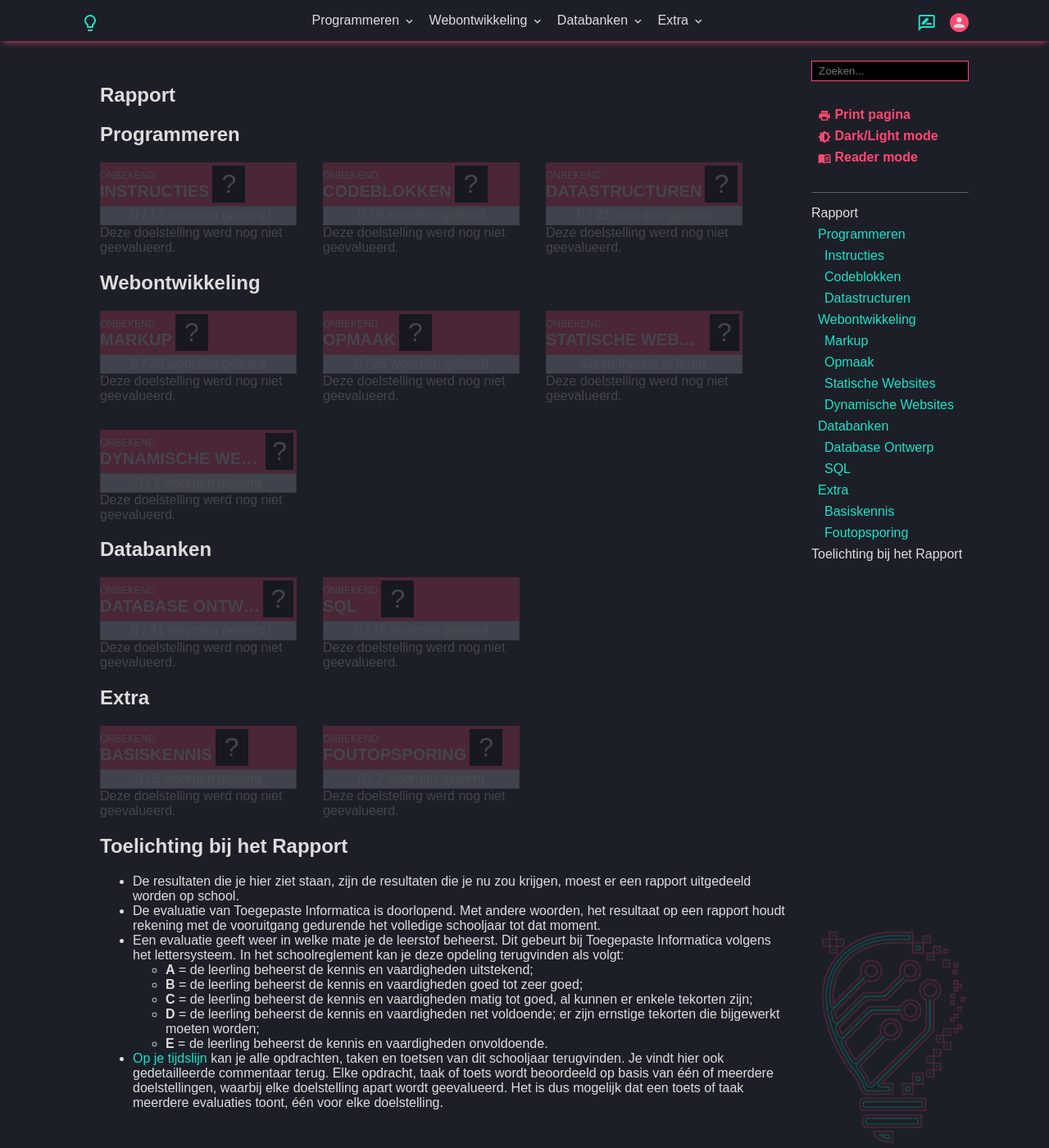
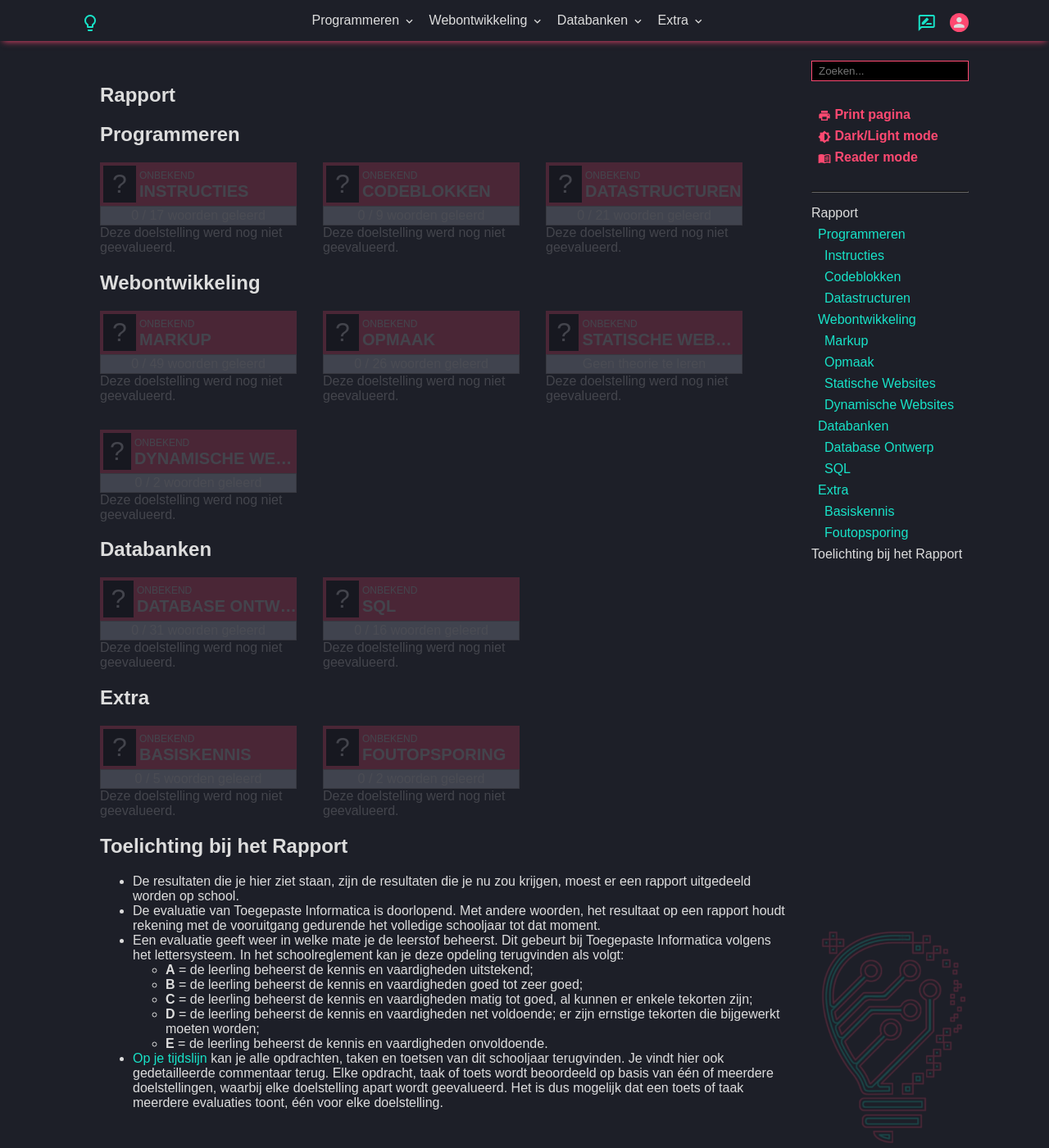
Before and after one commit to T-INFORMATICA/t-informatica.github.io, a Jekyll site: the page built from lms-reportcard.html, in a window 1280 px wide and 1400 px high. Shown: the whole window at 82% size. Built offline with Jekyll 4.4.1, drawn with Linux system fonts in a browser that asks for light colours; comment, search, counter and statistics services are not loaded.

Commit message:
Update reportcard-subject.html

```diff
--- a/_includes/reportcard-subject.html
+++ b/_includes/reportcard-subject.html
@@ -1,11 +1,11 @@
 <div class="subjectResultCard-v2 unknownGrade" id="{{include.id}}">
     <div class="result" title="{{include.subject}}">
-        <div class="grade">
-            ?
-        </div>
         <div class="subject">
             <span class="subtitle">Onbekend</span>
             <h3 class="title" id="title-{{include.id}}">{{include.subject}}</h3>
+        </div>
+        <div class="grade">
+            ?
         </div>
     </div>
     {% if include.progressTotal > 0 %}
```
